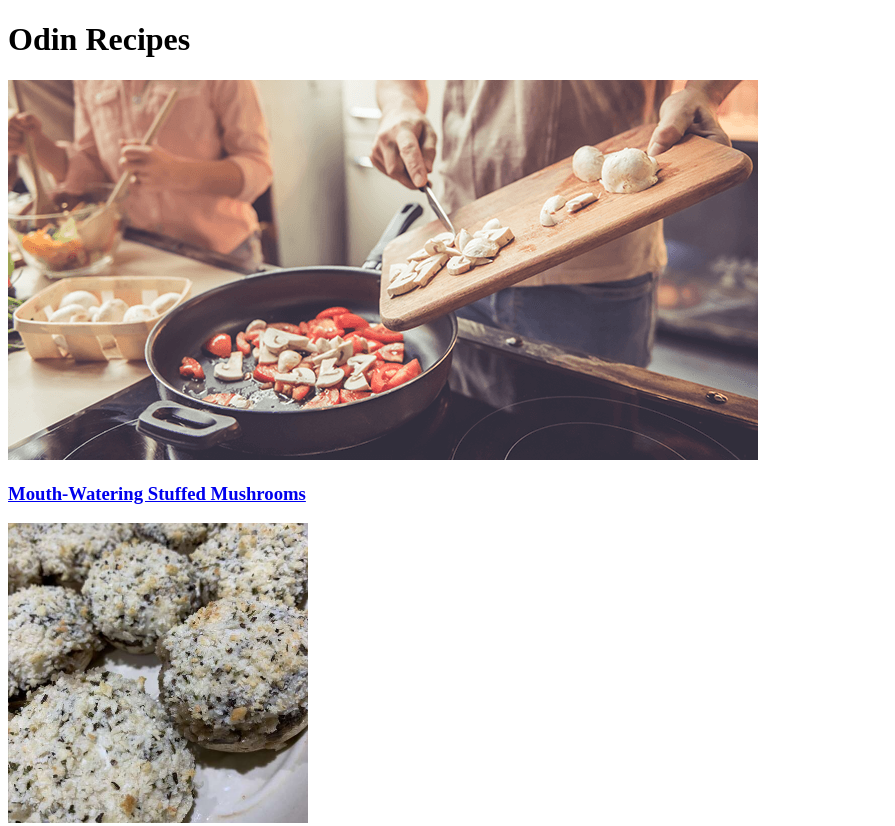
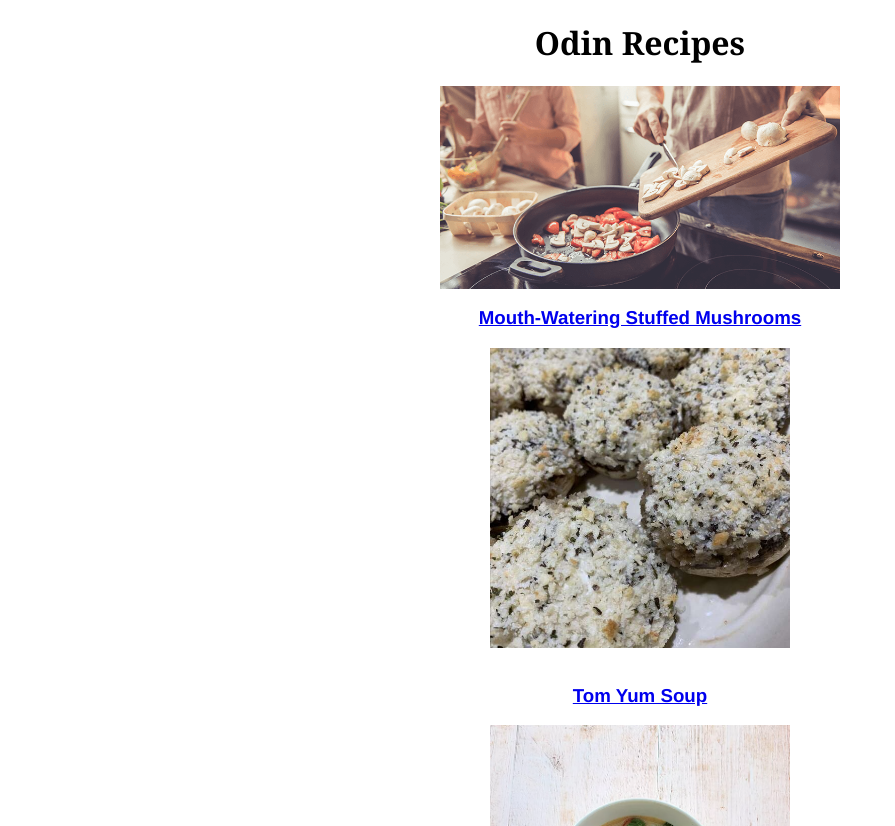
Before and after one commit to AlexHc30/odin-recipes, a plain HTML site: page index.html in a window 1280 px wide. Shown: the top 826 px of the page, without its empty margins (0-895 px from the left). Drawn offline with Linux system fonts and the light colour scheme.

Commit message:
some basic css added

```diff
--- /dev/null
+++ b/css/style.css
@@ -0,0 +1,21 @@
+* {
+    font-family: corporate-s,'Helvetica Neue',Helvetica,Arial,sans-serif;
+}
+
+h1 {
+    font-family: unit-slab,Georgia,Times,serif;
+    text-align: center;
+}
+
+.title-center {
+    text-align: center;
+
+}
+
+img {
+    width: 400px;
+    height: auto;
+    margin-left: auto;
+    margin-right: auto;
+    display:block;
+}
--- a/index.html
+++ b/index.html
@@ -3,18 +3,19 @@
 <head>
     <meta charset="UTF-8">
     <title>Odin Recipes</title>
+    <link rel="stylesheet" href="css/style.css">
 </head>
 
     <body>
         <h1>Odin Recipes</h1>
         <img src="images/cooking-at-home.png" alt="two persons coocking">
-        <h3><a href="stuffed-mushrooms/stuffed-mushrooms.html">Mouth-Watering Stuffed Mushrooms</a></h3>
+        <h3 class="title-center"><a href="stuffed-mushrooms/stuffed-mushrooms.html">Mouth-Watering Stuffed Mushrooms</a></h3>
         <img src="stuffed-mushrooms/images/stuffed-mushrooms-edit.jpg" alt="stuffed mushrooms" style="width: 300px;height: 300px;">
         <br>
-        <h3><a href="tom-yum-soup/tom-yum-soup.html">Tom Yum Soup</a></h3>
+        <h3 class="title-center"><a href="tom-yum-soup/tom-yum-soup.html">Tom Yum Soup</a></h3>
         <img src="tom-yum-soup/images/tom-yum.png" alt="tom yum soup" style="width: 300px;height: 300px;">
         <br>
-        <h3><a href="chicken-tikka-masala/chicken-tikka-masala.html">Curry Stand Chicken Tikka Masala Sauce</a></h3>
+        <h3 class="title-center"><a href="chicken-tikka-masala/chicken-tikka-masala.html">Curry Stand Chicken Tikka Masala Sauce</a></h3>
         <img src="chicken-tikka-masala/images/tikka-masala.jpeg" alt="chicken tikka masala" style="width: 300px;height: 300px;">
     </body>
 </html>
```
Also changed, not shown: chicken-tikka-masala/chicken-tikka-masala.html (+1 -0 lines), stuffed-mushrooms/stuffed-mushrooms.html (+1 -0 lines), tom-yum-soup/tom-yum-soup.html (+1 -0 lines).
